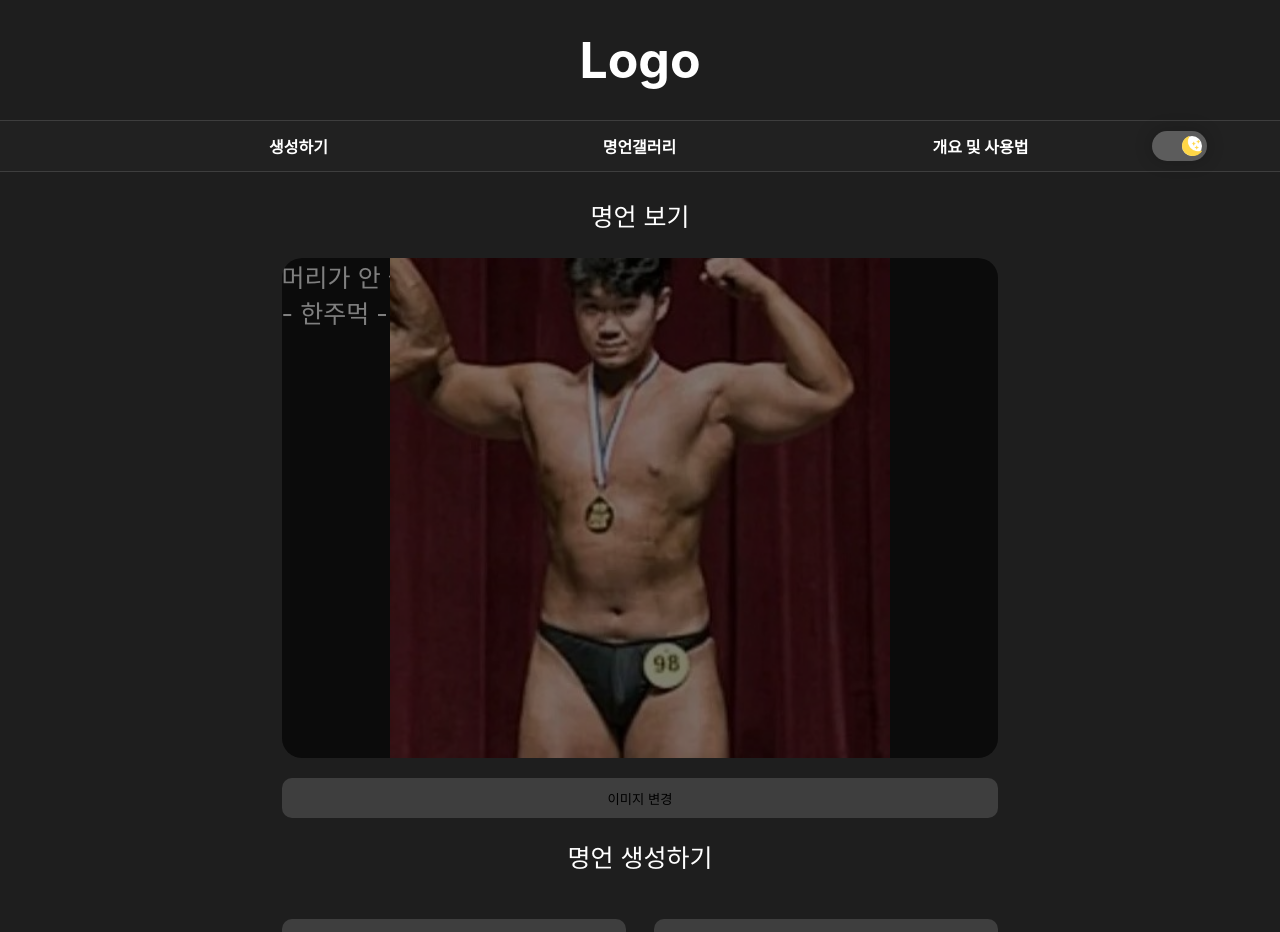
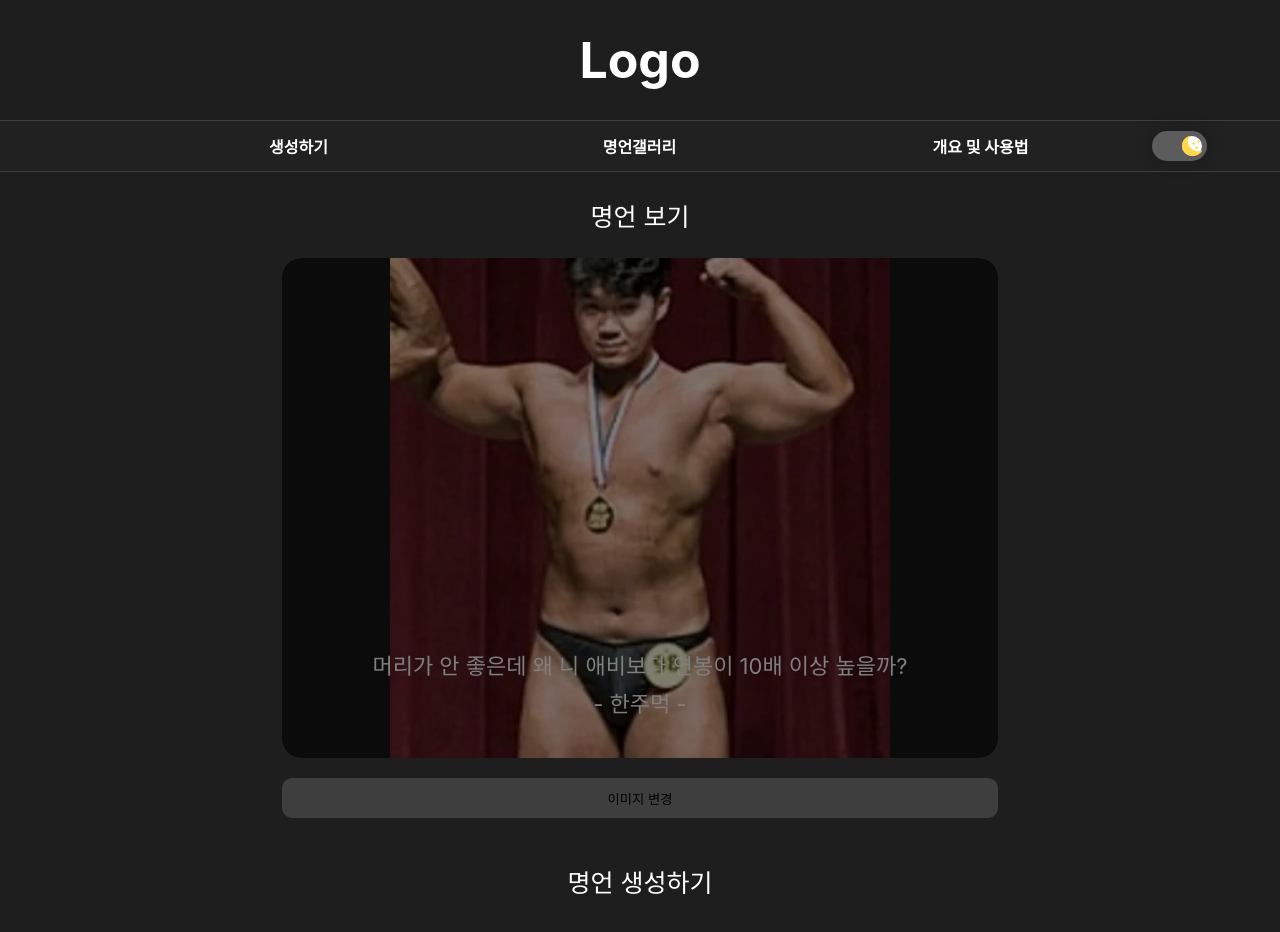
Before and after one commit to pmk1004/drip-creator, a React (Create React App) app: page / in a window 1280 px wide. Shown: the top 932 px of the page. Built offline with nearby package versions, Linux system fonts and the light colour scheme.

Commit message:
css 수정

```diff
--- a/src/app/styles/common.css
+++ b/src/app/styles/common.css
@@ -59,6 +59,9 @@ ul li {
   width: 100%;
 }
 
+.m-t-25{
+  margin-top: 25px
+}
 .m-b-25{
   margin-bottom: 25px;
 }
@@ -74,55 +77,6 @@ ul li {
   text-align: center;
 }
 
-/* gallery */
-.gallery-container{
-  width: 70%;
-}
-
-.gallery {
-  position: relative;
-  width: 100%;
-  height: 500px;
-  border-radius: 20px;
-  background-color: #161616;
-  overflow: hidden;
-  z-index: 1;
-}
-
-
-.gallery .overlay{
-  position: absolute;
-  width: 100%;
-  height: 500px;
-  top: 50%;
-  left: 50%;
-  transform: translate(-50%, -50%);
-  background-color: rgba(0, 0, 0, 0.5);
-  border-radius: 20px;
-  z-index: 10;
-}
-
-.gallery-img{
-  height: 100%;
-  position: absolute;
-  left: 50%;
-  transform: translate(-50%, 0%);
-}
-
-.gallery p {
-  z-index: 11;
-}
-
-
-/* drip-container */
-.drip-container{
-  width: 70%;
-}
-
-.drip-container button{
-  width: 48%;
-}
-
 .btn-wrapper{
   display: flex;
   justify-content: space-between;
--- /dev/null
+++ b/src/app/styles/home.css
@@ -0,0 +1,68 @@
+/* gallery */
+.gallery-container{
+    width: 70%;
+  }
+
+  .gallery {
+    display: flex;
+    justify-content: center;
+    position: relative;
+    width: 100%;
+    height: 500px;
+    border-radius: 20px;
+    background-color: #161616;
+    overflow: hidden;
+    z-index: 1;
+  }
+
+
+  .gallery .overlay{
+    position: absolute;
+    width: 100%;
+    height: 500px;
+    top: 50%;
+    left: 50%;
+    transform: translate(-50%, -50%);
+    background-color: rgba(0, 0, 0, 0.5);
+    border-radius: 20px;
+    z-index: 10;
+  }
+
+  .gallery-img{
+    height: 100%;
+    position: absolute;
+    left: 50%;
+    transform: translate(-50%, 0%);
+  }
+
+  .gallery p {
+    z-index: 11;
+  }
+
+
+  /* drip-container */
+  .drip-container{
+    width: 70%;
+  }
+
+  .drip-container button{
+    width: 48%;
+  }
+
+.drip-author {
+    width: 90%;
+    height: 30%;
+    position: absolute;
+    display: flex;
+    flex-direction: column;
+    justify-content: center;
+    align-items: center;
+    z-index: 9;
+    top: 70%
+}
+
+.drip-author p {
+    margin: 3px 0;
+    font-size: 22px;
+    text-align: center;
+}
--- a/src/pages/Home.js
+++ b/src/pages/Home.js
@@ -2,6 +2,7 @@ import React, { useState, useEffect, useLayoutEffect, useContext } from "react";
 import { GalleryContext } from "../app/provider/galleryContext";
 import { createRandomNum } from "../features/createRandomNum";
 import { getDrip } from "../features/getDrip";
+import "../app/styles/home.css";
 
 function Home(props) {
   const [num, setNum] = useState();
@@ -25,8 +26,10 @@ function Home(props) {
         <span className="f-25 block center m-b-25">명언 보기</span>
         <div className="gallery">
           <img className="gallery-img" src={require("../imgs/" + data.imgSrc)}></img>
-          <p>{data.drip}</p>
-          <p> - {data.author} - </p>
+          <div className="drip-author">
+            <p>{data.drip}</p>
+            <p> - {data.author} - </p>
+          </div>
           <div className="overlay"></div>
         </div>
         <button onClick={() => setNum(createRandomNum(galleryData.length))}>
@@ -35,7 +38,7 @@ function Home(props) {
       </div>
       {/* setState를 화살표 함수로 래핑함으로써 해당 코드는 사용자가 클릭할 때만 변할 수 있도록 함수 설정해 무한루프 방지 */}
 
-      <div className="drip-container">
+      <div className="drip-container m-t-25">
         <span className="f-25 block center m-b-25">명언 생성하기</span>
         <div className="btn-wrapper">
           <button onClick={() => getDrip(lightDrips, setDrip)}>
@@ -45,7 +48,9 @@ function Home(props) {
             명언 생성(heavy)
           </button>
         </div>
-        <div>{drip}</div>
+        <div>
+          <p>{drip}</p>
+        </div>
       </div>
     </div>
   );
```
